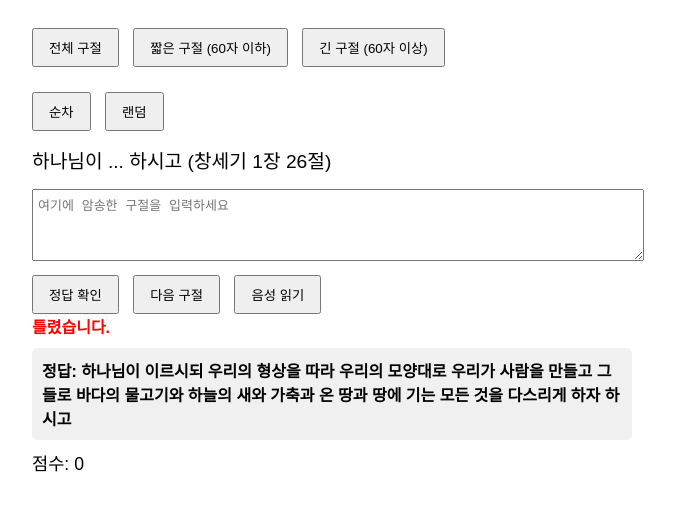
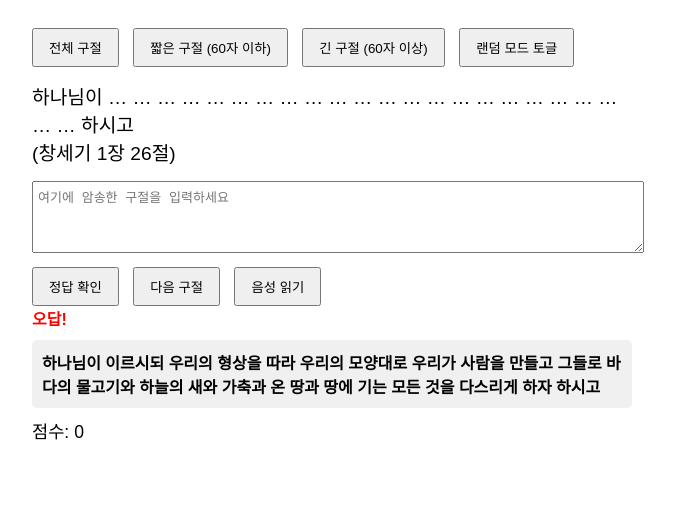
Before and after one commit to gomchan1004/biblepro, a plain HTML site: page index.html in a window 1280 px wide. Both pictures are taken after a click on the button "정답 확인". Shown: the part 79-590 px from the top of the page, without its empty margins (308-983 px from the left). Drawn offline with Linux system fonts and the light colour scheme.

Commit message:
Update index.html

```diff
--- a/index.html
+++ b/index.html
@@ -14,7 +14,7 @@
   button { margin-right: 10px; margin-top: 10px; padding: 8px 15px; }
   #score { margin-top: 10px; font-size: 1.1em; }
   #userInput { width: 100%; height: 60px; font-size: 1em; padding: 5px; }
-  .length-filter button, .mode-filter button { margin-bottom: 15px; }
+  .length-filter button { margin-bottom: 15px; }
 </style>
 </head>
 <body>
@@ -25,11 +25,7 @@
   <button onclick="setVerseLength('all')">전체 구절</button>
   <button onclick="setVerseLength('short')">짧은 구절 (60자 이하)</button>
   <button onclick="setVerseLength('long')">긴 구절 (60자 이상)</button>
-</div>
-
-<div class="mode-filter">
-  <button onclick="setMode('sequential')">순차</button>
-  <button onclick="setMode('random')">랜덤</button>
+  <button onclick="toggleRandomMode()">랜덤 모드 토글</button>
 </div>
 
 <div id="verse"></div>
@@ -102,12 +98,11 @@ const verses = [
 
 // ======== 상태 ========
 let currentVerse = null;
-let currentVerseIndex = 0;
 let score = 0;
 let wrongVersesQueue = [];
 let filteredVerses = [...verses];
-let mode = 'sequential'; // sequential or random
 let isSpeaking = false;
+let randomMode = false;
 
 const verseDiv = document.getElementById("verse");
 const userInput = document.getElementById("userInput");
@@ -120,13 +115,14 @@ function setVerseLength(length) {
   if(length==="short") filteredVerses = verses.filter(v=>v.text.length<=60);
   else if(length==="long") filteredVerses = verses.filter(v=>v.text.length>60);
   else filteredVerses = [...verses];
-  currentVerseIndex=0;
   nextVerse();
 }
 
-// ======== 모드 설정 ========
-function setMode(m){
-  mode = m;
+// ======== 랜덤 모드 토글 ========
+function toggleRandomMode() {
+  randomMode = !randomMode;
+  alert("랜덤 모드 " + (randomMode ? "ON" : "OFF"));
+  nextVerse();
 }
 
 // ======== 다음 구절 ========
@@ -134,59 +130,59 @@ function nextVerse(){
   userInput.value="";
   resultDiv.innerHTML="";
   correctVerseDiv.innerHTML="";
-
-  if(wrongVersesQueue.length>0){
-    currentVerse = wrongVersesQueue.shift();
-  } else {
-    if(mode==="sequential"){
-      currentVerse = filteredVerses[currentVerseIndex];
-      currentVerseIndex = (currentVerseIndex+1) % filteredVerses.length;
-    } else {
-      const randIndex = Math.floor(Math.random()*filteredVerses.length);
-      currentVerse = filteredVerses[randIndex];
+  if(wrongVersesQueue.length>0) currentVerse = wrongVersesQueue.shift();
+  else {
+    if(randomMode) currentVerse = filteredVerses[Math.floor(Math.random()*filteredVerses.length)];
+    else {
+      const currentIndex = currentVerse ? filteredVerses.indexOf(currentVerse) : -1;
+      currentVerse = filteredVerses[(currentIndex+1)%filteredVerses.length];
     }
   }
-
-  const words = currentVerse.text.split(" ");
-  let preview = words.length>1 ? words[0]+" ... "+words[words.length-1] : words[0];
-  verseDiv.textContent = preview + " (" + currentVerse.reference + ")";
+  verseDiv.innerText = showPartialVerse(currentVerse.text) + "\n(" + currentVerse.reference + ")";
 }
 
-// ======== 정답 확인 ========
-function normalize(str){ return str.replace(/\s+/g,''); }
+// ======== 구절 일부만 보여주기 ========
+function showPartialVerse(text){
+  const words = text.trim().split(/\s+/);
+  if(words.length <= 2) return text;
+  const middle = words.slice(1, -1).map(w => "…").join(" ");
+  return `${words[0]} ${middle} ${words[words.length-1]}`;
+}
+
+// ======== 정답 체크 ========
 function checkAnswer(){
-  const userAns = normalize(userInput.value);
-  const correctAns = normalize(currentVerse.text);
-
-  if(userAns===correctAns){
-    resultDiv.innerHTML = '<span class="green">정답!</span>';
+  const input = userInput.value.replace(/\s+/g,"");
+  const answer = currentVerse.text.replace(/\s+/g,"");
+  let html="";
+  if(input===answer){
+    html="<span class='green'>정답!</span>";
     score++;
   } else {
-    resultDiv.innerHTML = '<span class="red">틀렸습니다.</span>';
+    html="<span class='red'>오답!</span>";
     wrongVersesQueue.push(currentVerse);
-    correctVerseDiv.textContent = "정답: " + currentVerse.text;
   }
-  scoreDiv.textContent = "점수: " + score;
+  resultDiv.innerHTML=html;
+  correctVerseDiv.innerText = currentVerse.text;
+  scoreDiv.innerText = "점수: "+score;
 }
 
 // ======== 음성 읽기 ========
-let synth = window.speechSynthesis;
-let utterance = null;
 function readVerse(){
   if(isSpeaking){
-    synth.cancel();
+    speechSynthesis.cancel();
     isSpeaking=false;
-  } else {
-    utterance = new SpeechSynthesisUtterance(currentVerse.text);
-    utterance.lang = 'ko-KR';
-    synth.speak(utterance);
-    isSpeaking=true;
-    utterance.onend = () => { isSpeaking=false; }
+    return;
   }
+  const utterance = new SpeechSynthesisUtterance(currentVerse.text);
+  utterance.lang="ko-KR";
+  utterance.onend = ()=>{ isSpeaking=false; };
+  isSpeaking=true;
+  speechSynthesis.speak(utterance);
 }
 
-// ======== 초기 실행 ========
+// ======== 초기화 ========
 nextVerse();
 </script>
+
 </body>
 </html>
```
